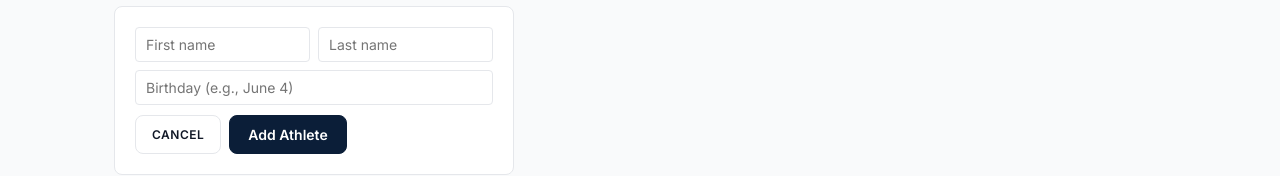
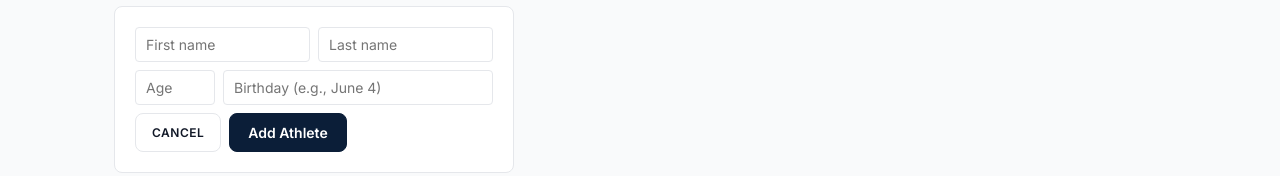
Before and after one commit to chasekalisz-coder/confluence-swim, a React (Vite) app: page / in a window 1280 px wide. Both pictures are taken after a click on the button "+ Add New Athlete". Shown: the part 626-802 px from the top of the page. Built offline with nearby package versions, Linux system fonts and the light colour scheme; no server answers.

Commit message:
Update AthleteGrid.jsx

```diff
--- a/src/components/AthleteGrid.jsx
+++ b/src/components/AthleteGrid.jsx
@@ -1,3 +1,4 @@
+
 
 import { useState } from 'react'
 import { fullName, initials, primaryEvents } from '../data/athletes.js'
@@ -7,6 +8,7 @@ export default function AthleteGrid({ athletes, onSelect, connectionStatus, onAt
   const [adding, setAdding] = useState(false)
   const [newFirst, setNewFirst] = useState('')
   const [newLast, setNewLast] = useState('')
+  const [newAge, setNewAge] = useState('')
   const [newDob, setNewDob] = useState('')
   const [saving, setSaving] = useState(false)
 
@@ -26,7 +28,7 @@ export default function AthleteGrid({ athletes, onSelect, connectionStatus, onAt
       id,
       first: newFirst.trim(),
       last: newLast.trim(),
-      age: null,
+      age: newAge ? parseInt(newAge) : null,
       dob: newDob.trim() || null,
       events: [],
       meetTimes: [],
@@ -38,6 +40,7 @@ export default function AthleteGrid({ athletes, onSelect, connectionStatus, onAt
       setAdding(false)
       setNewFirst('')
       setNewLast('')
+      setNewAge('')
       setNewDob('')
     } catch (err) { alert('Failed to add: ' + err.message) }
     setSaving(false)
@@ -82,7 +85,10 @@ export default function AthleteGrid({ athletes, onSelect, connectionStatus, onAt
             <input className="edit-input" placeholder="First name" value={newFirst} onChange={e => setNewFirst(e.target.value)} style={{marginBottom:0}} />
             <input className="edit-input" placeholder="Last name" value={newLast} onChange={e => setNewLast(e.target.value)} style={{marginBottom:0}} />
           </div>
-          <input className="edit-input" placeholder="Birthday (e.g., June 4)" value={newDob} onChange={e => setNewDob(e.target.value)} />
+          <div style={{display:'grid',gridTemplateColumns:'80px 1fr',gap:8,marginBottom:8}}>
+            <input className="edit-input" type="number" placeholder="Age" value={newAge} onChange={e => setNewAge(e.target.value)} style={{marginBottom:0}} />
+            <input className="edit-input" placeholder="Birthday (e.g., June 4)" value={newDob} onChange={e => setNewDob(e.target.value)} style={{marginBottom:0}} />
+          </div>
           <div style={{display:'flex',gap:8}}>
             <button className="btn btn-outline" onClick={() => setAdding(false)}>Cancel</button>
             <button className="btn btn-primary" onClick={handleAdd} disabled={saving || !newFirst.trim()}>{saving ? 'Adding...' : 'Add Athlete'}</button>
```
